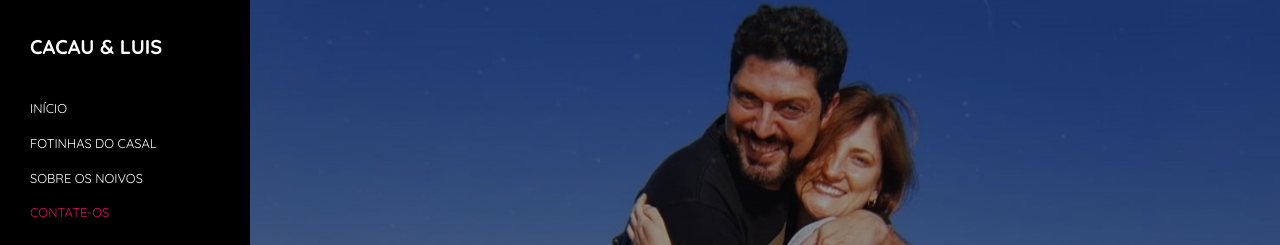
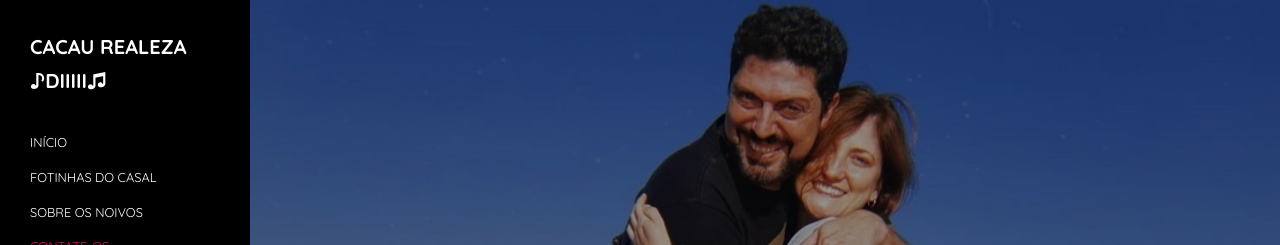
Before and after one commit to RicMuller/Cacau-Luis, a plain HTML site: page index.html in a window 1280 px wide. Shown: the top 245 px of the page. Drawn offline with nearby package versions, Linux system fonts and the light colour scheme; files whose address does not match are found by name.

Commit message:
Update index.html

```diff
--- a/index.html
+++ b/index.html
@@ -41,7 +41,7 @@
 
   <header class="header-bar d-flex d-lg-block align-items-center site-navbar-target" data-aos="fade-right">
     <div class="site-logo">
-      <a href="index.html">Cacau & Luis</a>
+      <a href="index.html">Cacau Realeza ♪Diiiii♫</a>
     </div>
 
     <div class="d-inline-block d-lg-none ml-md-0 ml-auto py-3" style="position: relative; top: 3px;"><a href="#" class="site-menu-toggle js-menu-toggle text-white"><span class="icon-menu h3"></span></a></div>
```
